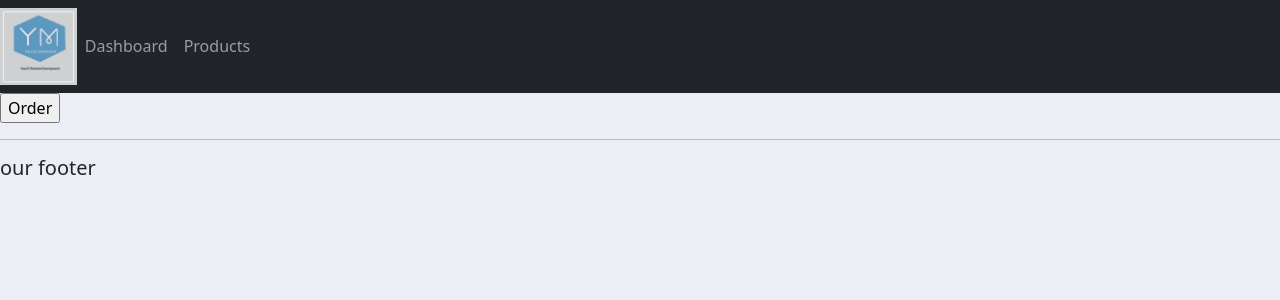
After one commit to 123usef/CMS, a Django app: page /order/ in a window 1280 px wide. The commit adds this page. Shown: the top 300 px of the page. Run offline with Django 4.2, Linux system fonts and the light colour scheme.

Commit message:
orderform in progress

```diff
--- a/amsapp/templates/accounts/customers.html
+++ b/amsapp/templates/accounts/customers.html
@@ -62,8 +62,8 @@
                         <td>{{order.product.category}}</td>
                         <td>{{order.date_careated}}</td>
                         <td>{{order.status}}</td>
-                        <td><a class = "btn btn-info" >Update</a></td>
-                        <td><a class = "btn btn-danger" >Remove</a></td>
+                        <td><a class = "btn btn-sm btn-info" >Update</a></td>
+                        <td><a class = "btn btn-sm btn-danger" >Remove</a></td>
                     </tr>
                 {% endfor %}
                 </table>
--- a/amsapp/templates/accounts/navbar.html
+++ b/amsapp/templates/accounts/navbar.html
@@ -7,10 +7,10 @@
     <div class="collapse navbar-collapse" id="navbarNav">
       <ul class="navbar-nav">
         <li class="nav-item active">
-          <a class="nav-link" href="#">Dashboard </a>
+          <a class="nav-link" href="{% url 'home' %}">Dashboard </a>
         </li>
         <li class="nav-item">
-          <a class="nav-link" href="#">Products</a>
+          <a class="nav-link" href="{% url 'products' %}">Products</a>
 
 
       </ul>
--- /dev/null
+++ b/amsapp/templates/accounts/order_form.html
@@ -0,0 +1,11 @@
+{% extends 'accounts/main.html' %}
+{%load static%}
+
+{%block content %}
+
+    <form action="" method="POST">
+
+        <input type="submit" name = "submit"value="Order"/>
+    </form>
+
+{%endblock%}
--- a/amsapp/urls.py
+++ b/amsapp/urls.py
@@ -2,7 +2,8 @@ from django.urls import path
 from . import views
 
 urlpatterns = [
-    path('',views.home),
-    path('product/',views.products),
-    path('customer/<str:id>',views.customer ),
+    path('',views.home , name="home"),
+    path('product/',views.products , name="products"),
+    path('customer/<str:id>',views.customer , name="customer" ),
+    path('order/',views.create_order , name="order")
 ]
--- a/amsapp/views.py
+++ b/amsapp/views.py
@@ -40,3 +40,14 @@ def customer(request , id):
         "total_orders":total_orders,
     }
     return render(request , 'accounts/customers.html',context)
+
+
+def create_order(request):
+    if request.method == "POST":
+          pass
+
+
+    context={
+
+    }
+    return render(request,'accounts/order_form.html',context)
```
Also changed, not shown: amsapp/templates/accounts/dashboard.html (+4 -3 lines), db.sqlite3.
